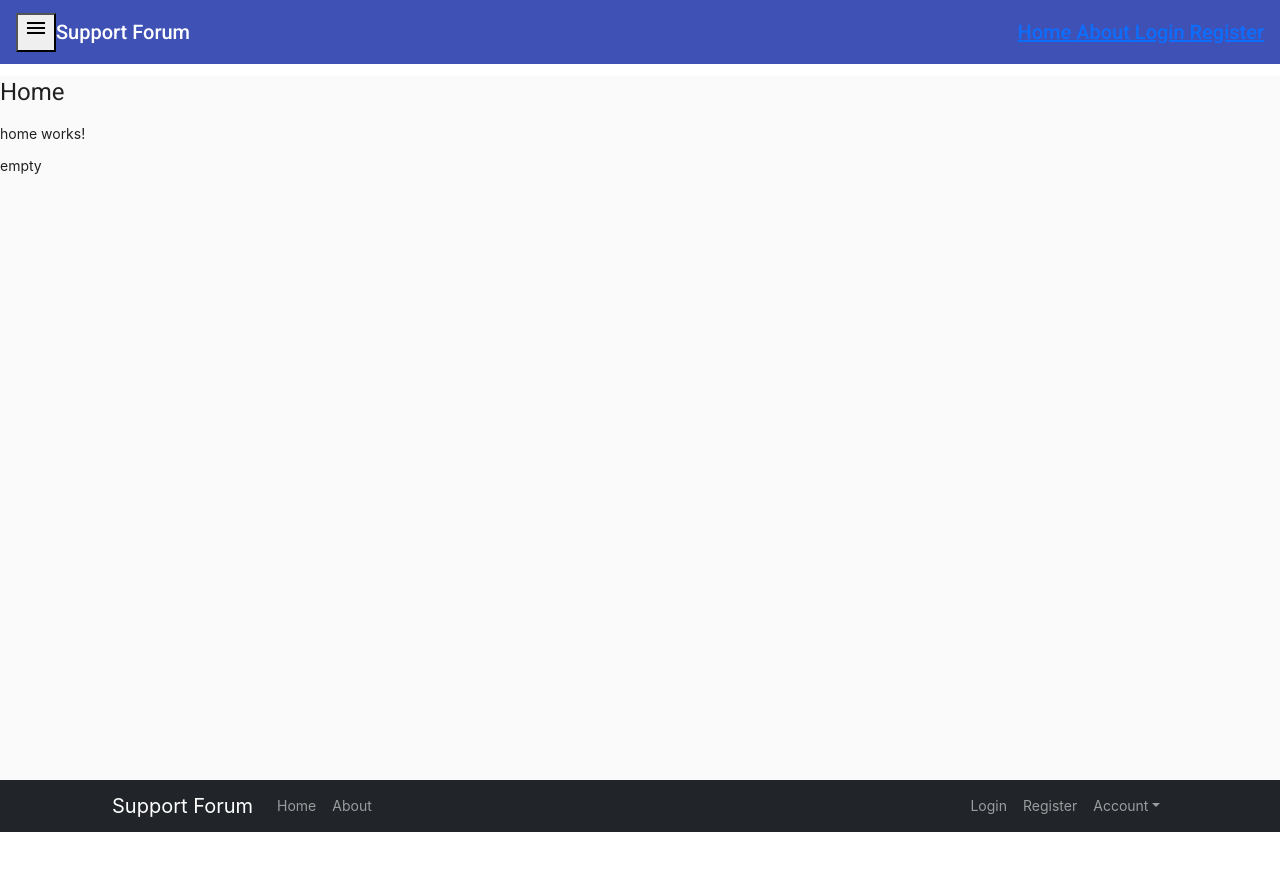
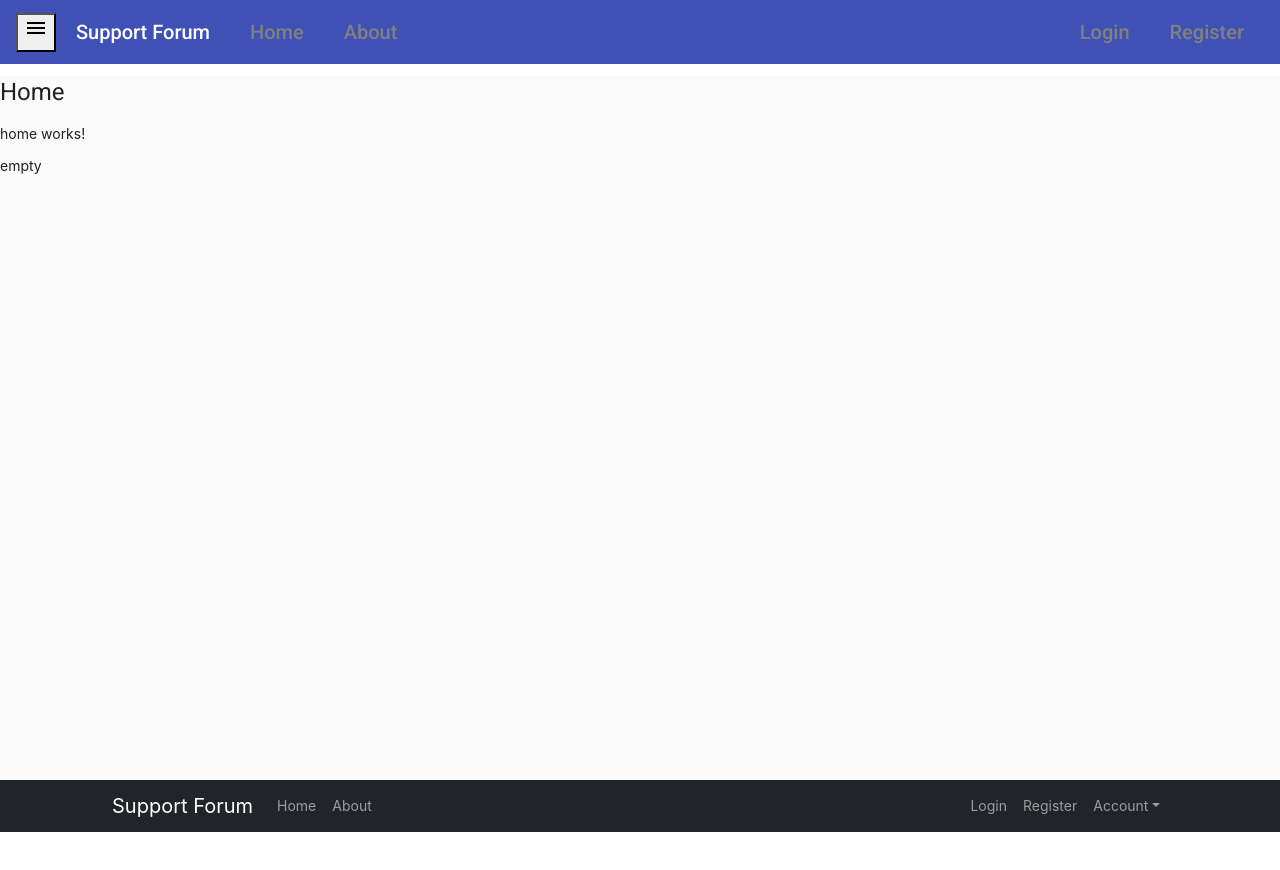
Before and after one commit to sagedemage/SupportForum, an Angular app in the folder frontend/: page / in a window 1280 px wide. Shown: the top 870 px of the page. Built offline with nearby package versions, Linux system fonts and the light colour scheme; no server answers.

Commit message:
improved the look of the toolbar

```diff
--- a/frontend/src/app/components/navigation_bar/navigation_bar.component.css
+++ b/frontend/src/app/components/navigation_bar/navigation_bar.component.css
@@ -6,3 +6,27 @@
 .menu-spacer {
     flex: 1 1 auto;
 }
+
+.gap {
+    flex: 0
+}
+
+.flex-container > .link, .link-logo {
+    padding-left: 20px;
+    padding-right: 20px;
+    text-align: center;
+}
+
+.link > a {
+    text-decoration: none;
+    color: gray;
+}
+
+.link-logo > a {
+    text-decoration: none;
+    color: white;
+}
+
+.link > a:hover {
+    color: lightgray;
+  }
--- a/frontend/src/app/components/navigation_bar/navigation_bar.component.html
+++ b/frontend/src/app/components/navigation_bar/navigation_bar.component.html
@@ -2,17 +2,27 @@
 <!-- Angular Material -->
 <p>
   <mat-toolbar color="primary">
-	<mat-toolbar-row>
-		<button mat-icon-button>
-		  <mat-icon (click)="sidenav.toggle()">menu</mat-icon>
-		</button>
-		<span>Support Forum</span>
+	<mat-toolbar-row class="flex-container">
+		<div>
+			<button mat-icon-button>
+				<mat-icon (click)="sidenav.toggle()">menu</mat-icon>
+			  </button>
+		</div>
+		<div class="link-logo">
+			<a [routerLink]="'/'">Support Forum</a>
+		</div>
+		<div class="link">
+		  <a mat-button [routerLink]="'/'"> Home </a>
+		</div>
+		<div class="link">
+			<a mat-button [routerLink]="'/about'"> About </a>
+		</div>
 		<span class="menu-spacer"></span>
-		<div>
-		  <a mat-button [routerLink]="'/'"> Home </a>
-		  <a mat-button [routerLink]="'/about'"> About </a>
-		  <a mat-button [routerLink]="'/login'"> Login </a>
-		  <a mat-button [routerLink]="'/register'"> Register </a>
+		<div class="link">
+			<a mat-button [routerLink]="'/login'"> Login </a>
+		</div>
+		<div class="link">
+			<a mat-button [routerLink]="'/register'"> Register </a>
 		</div>
 	</mat-toolbar-row>
   </mat-toolbar>
```
